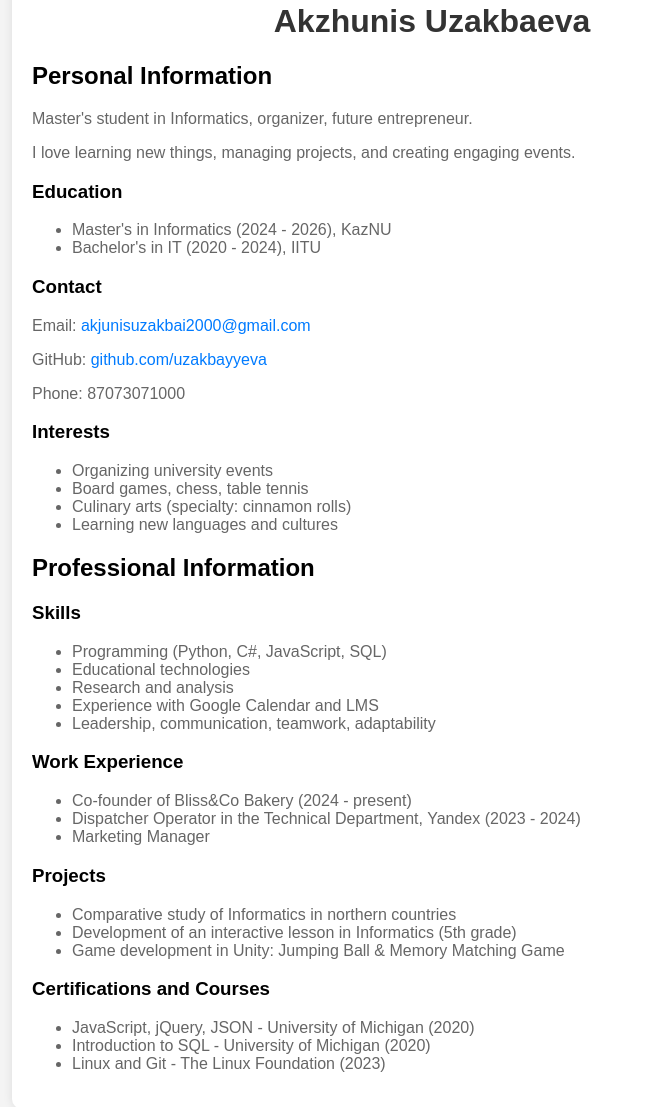
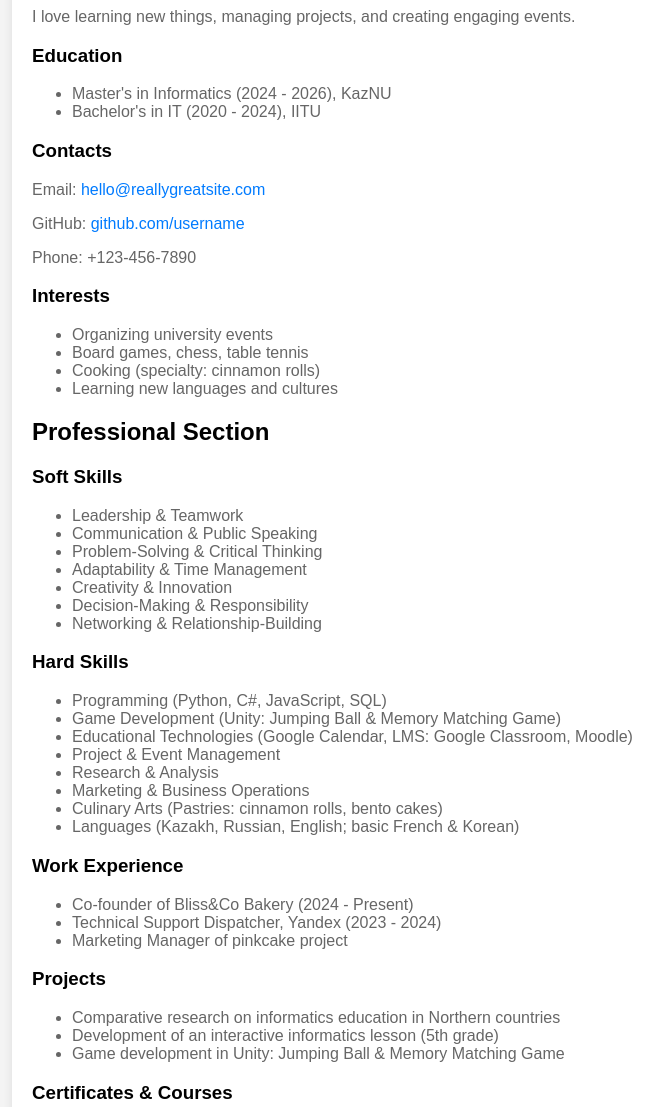
Before and after one commit to Akzhunisuzakbaeva/cv-for-akzhunis, a plain HTML site: page index.html in a window 1280 px wide. Shown: the part 242-1349 px from the top of the page, without its empty margins (208-871 px from the left). Drawn offline with Linux system fonts and the light colour scheme.

Commit message:
Update index.html

```diff
--- a/index.html
+++ b/index.html
@@ -44,54 +44,67 @@
 </head>
 <body>
     <div class="container">
-        <img src="profile.jpeg" alt="Photo of Akzhunis">
-        <h1>Akzhunis Uzakbaeva</h1>
+        <img src="profile.jpg" alt="Photo of Akzhunis">
+        <h1>Akzhunis Uzakhbaeva</h1>
 
         <div class="section">
             <h2>Personal Information</h2>
-            <p>Master's student in Informatics, organizer, future entrepreneur.</p>
+            <p>Master's student in Informatics, organizer, and future entrepreneur.</p>
             <p>I love learning new things, managing projects, and creating engaging events.</p>
             <h3>Education</h3>
             <ul>
                 <li>Master's in Informatics (2024 - 2026), KazNU</li>
                 <li>Bachelor's in IT (2020 - 2024), IITU</li>
             </ul>
-            <h3>Contact</h3>
-            <p>Email: <a href="mailto:hello@reallygreatsite.com">akjunisuzakbai2000@gmail.com</a></p>
-            <p>GitHub: <a href="https://github.com/username" target="_blank">github.com/uzakbayyeva</a></p>
-            <p>Phone: 87073071000</p>
+            <h3>Contacts</h3>
+            <p>Email: <a href="mailto:hello@reallygreatsite.com">hello@reallygreatsite.com</a></p>
+            <p>GitHub: <a href="https://github.com/username" target="_blank">github.com/username</a></p>
+            <p>Phone: +123-456-7890</p>
             <h3>Interests</h3>
             <ul>
                 <li>Organizing university events</li>
                 <li>Board games, chess, table tennis</li>
-                <li>Culinary arts (specialty: cinnamon rolls)</li>
+                <li>Cooking (specialty: cinnamon rolls)</li>
                 <li>Learning new languages and cultures</li>
             </ul>
         </div>
 
         <div class="section">
-            <h2>Professional Information</h2>
-            <h3>Skills</h3>
+            <h2>Professional Section</h2>
+            <h3>Soft Skills</h3>
+            <ul>
+                <li>Leadership & Teamwork</li>
+                <li>Communication & Public Speaking</li>
+                <li>Problem-Solving & Critical Thinking</li>
+                <li>Adaptability & Time Management</li>
+                <li>Creativity & Innovation</li>
+                <li>Decision-Making & Responsibility</li>
+                <li>Networking & Relationship-Building</li>
+            </ul>
+            <h3>Hard Skills</h3>
             <ul>
                 <li>Programming (Python, C#, JavaScript, SQL)</li>
-                <li>Educational technologies</li>
-                <li>Research and analysis</li>
-                <li>Experience with Google Calendar and LMS</li>
-                <li>Leadership, communication, teamwork, adaptability</li>
+                <li>Game Development (Unity: Jumping Ball & Memory Matching Game)</li>
+                <li>Educational Technologies (Google Calendar, LMS: Google Classroom, Moodle)</li>
+                <li>Project & Event Management</li>
+                <li>Research & Analysis</li>
+                <li>Marketing & Business Operations</li>
+                <li>Culinary Arts (Pastries: cinnamon rolls, bento cakes)</li>
+                <li>Languages (Kazakh, Russian, English; basic French & Korean)</li>
             </ul>
             <h3>Work Experience</h3>
             <ul>
-                <li>Co-founder of Bliss&Co Bakery (2024 - present)</li>
-                <li>Dispatcher Operator in the Technical Department, Yandex (2023 - 2024)</li>
-                <li>Marketing Manager</li>
+                <li>Co-founder of Bliss&Co Bakery (2024 - Present)</li>
+                <li>Technical Support Dispatcher, Yandex (2023 - 2024)</li>
+                <li>Marketing Manager of pinkcake project</li>
             </ul>
             <h3>Projects</h3>
             <ul>
-                <li>Comparative study of Informatics in northern countries</li>
-                <li>Development of an interactive lesson in Informatics (5th grade)</li>
+                <li>Comparative research on informatics education in Northern countries</li>
+                <li>Development of an interactive informatics lesson (5th grade)</li>
                 <li>Game development in Unity: Jumping Ball & Memory Matching Game</li>
             </ul>
-            <h3>Certifications and Courses</h3>
+            <h3>Certificates & Courses</h3>
             <ul>
                 <li>JavaScript, jQuery, JSON - University of Michigan (2020)</li>
                 <li>Introduction to SQL - University of Michigan (2020)</li>
```
